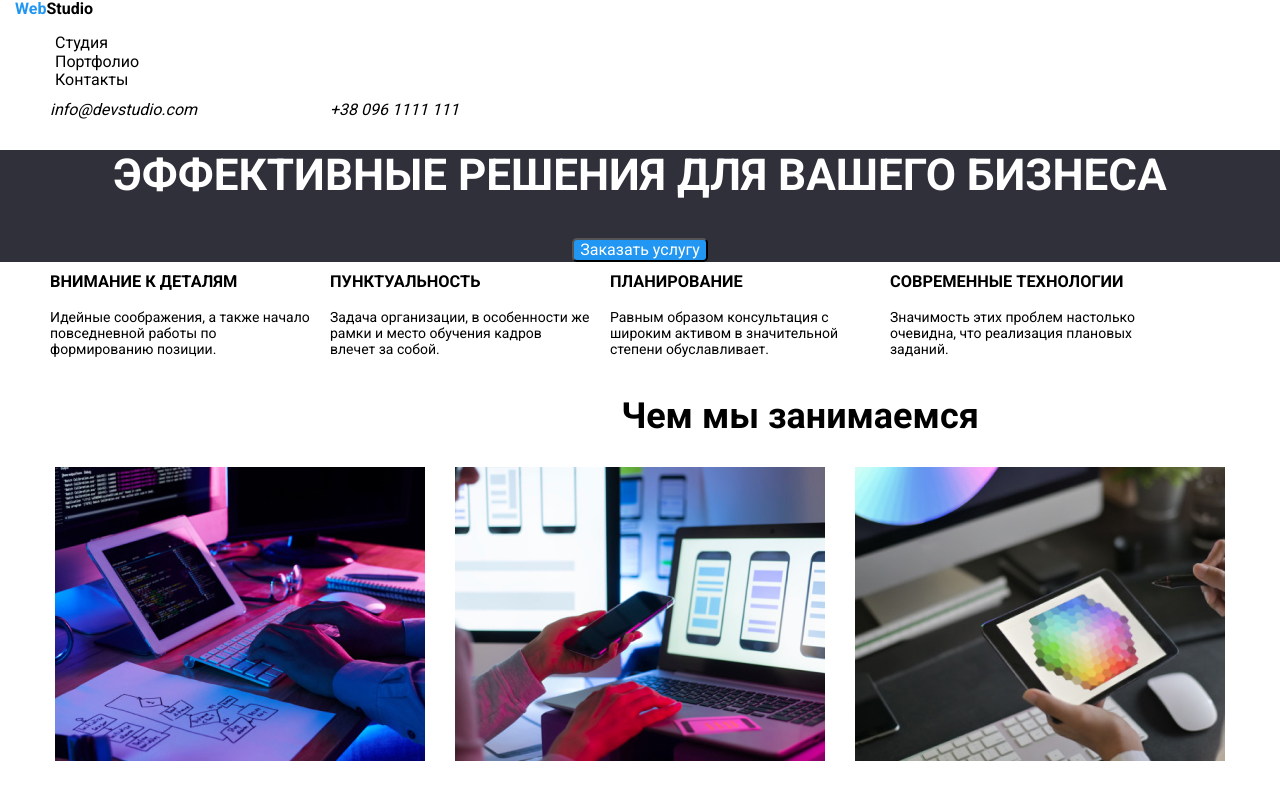
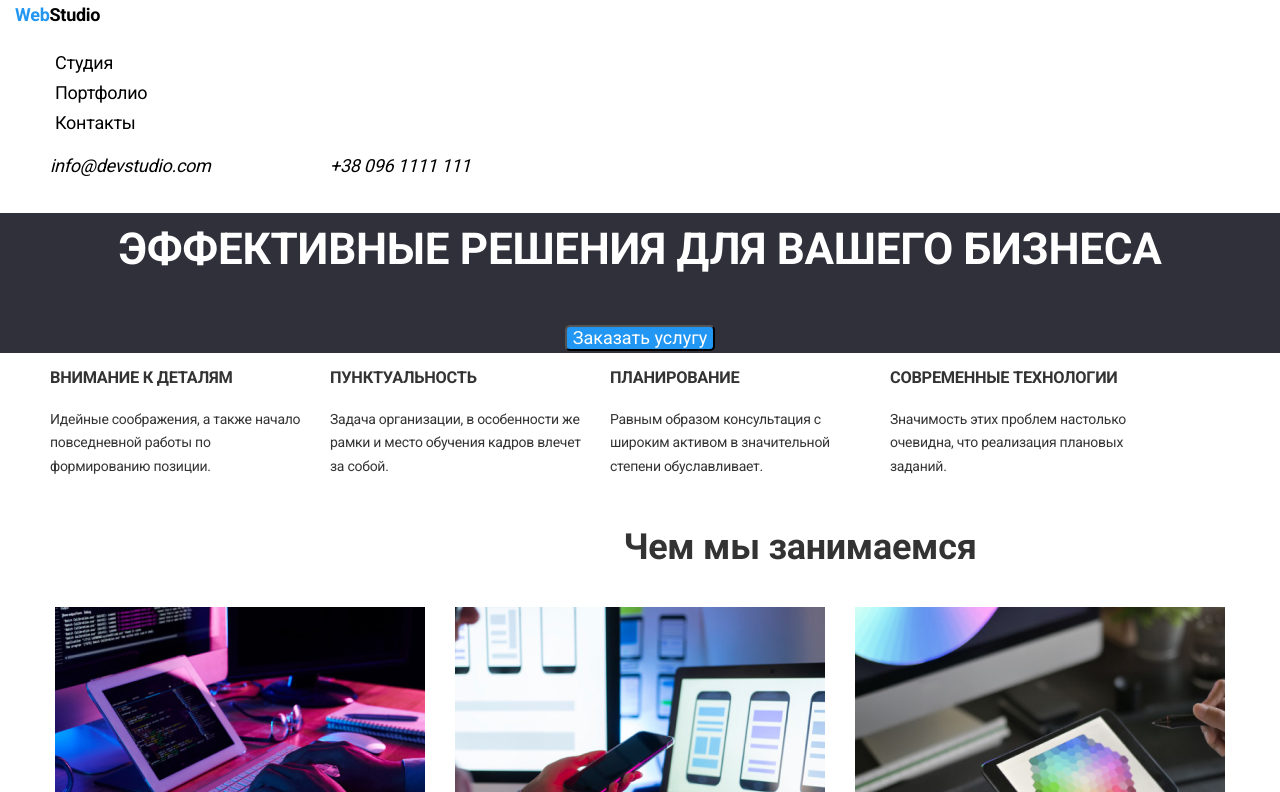
Before and after one commit to AndriiDorohov/goit-markup-hw-02, a plain HTML site: page index.html in a window 1280 px wide. Shown: the top 792 px of the page. Drawn offline with nearby package versions, Linux system fonts and the light colour scheme.

Commit message:
Update styles.css

```diff
--- a/css/styles.css
+++ b/css/styles.css
@@ -1,3 +1,20 @@
+:root {
+  --primary-text-color: rgba(0, 0, 0, 0.8);
+  --title-text-color: #000000;
+  --accent-color: #18a0fb;
+  --primary-white-color: #ffffff;
+}
+
+body {
+  background-color: var(--primary-white-color);
+  color: var(--primary-text-color);
+
+  font-family: Roboto, sans-serif;
+  letter-spacing: -0.015em;
+  font-size: 18px;
+  line-height: 1.67;
+}
+
 a {
   color: black; /* Цвет обычной ссылки */
 }
```
